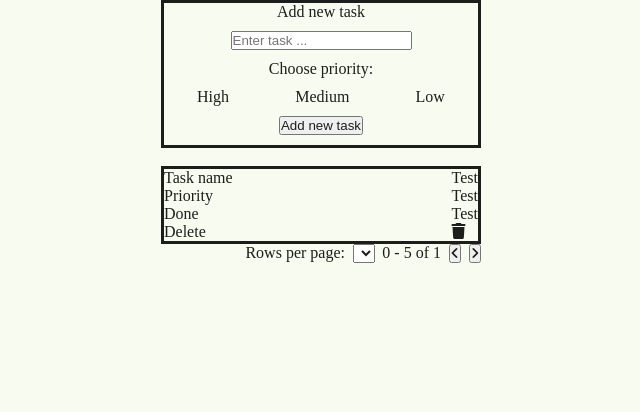
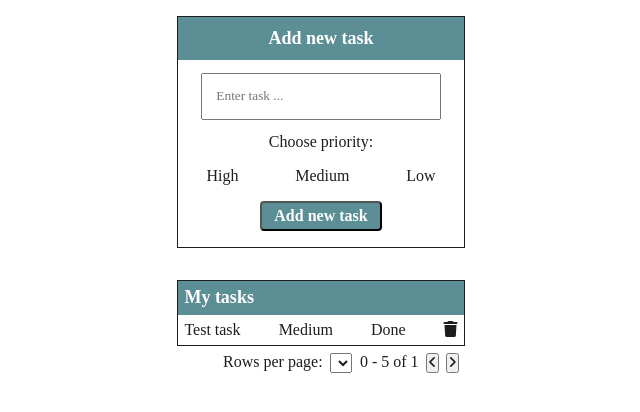
Before and after one commit to annazofka/task-manager, a plain HTML site: page index.html in a window 1280 px wide. Shown: the whole page, without its empty margins (319-959 px from the left). Drawn offline with Linux system fonts and the light colour scheme.

Commit message:
add basic styling

```diff
--- a/index.html
+++ b/index.html
@@ -11,8 +11,8 @@
 		<div class="app">
 			<div class="form-container">
 				<header class="form-container__header">Add new task</header>
-				<form>
-					<input type="text" class="form-container__task" id="task" name="task" placeholder="Enter task ..." />
+				<form class="add">
+					<input class="form-container__task" type="text" id="newTask" name="newTask" placeholder="Enter task ..." />
 					<p class="choose-prioriy-label">Choose priority:</p>
 					<ul class="form-container__priority">
 						<li class="form-container__priority__high">High</li>
@@ -22,31 +22,27 @@
 					<input class="form-container__submit" type="submit" value="Add new task" />
 				</form>
 			</div>
+		</div>
+		<div class="container">
+			<ul class="table-container">
+				<li class="table-row__header">
+					<!-- <header class="task-container__header-items"> -->
+					<p class="table-row__header__task-name">My tasks</p>
+					<!-- <p class="table-row__header__priority">Priority</p>
+					<p class="table-row__header__done">Done</p>
+					<p class="table-row__header__bin">Delete</p> -->
+					<!-- </header> -->
+				</li>
 
-			<br />
-
-			<div class="task-container">
-				<header class="task-container__header">
-					<p class="task-container__header__task-name">Task name</p>
-					<p class="task-container__header__priority">Priority</p>
-					<p class="task-container__header__done">Done</p>
-					<p class="task-container__header__bin">Delete</p>
-				</header>
-
-				<ul class="task-container__task-list">
-					<li class="task-container__task-list__task-name">
-						<span>Test</span>
-					</li>
-					<li class="task-container__task-list__priority">
-						<span>Test</span>
-					</li>
-					<li class="task-container__task-list__done">
-						<span>Test</span>
-					</li>
-					<li class="task-container__task-list__bin"></li>
-					<i class="fa-solid fa-trash" style="color: #1d1d1b"></i>
-				</ul>
-			</div>
+				<li class="table-row__task-list">
+					<p class="table-row__task-list__task-name">Test task</p>
+					<p class="table-row__task-list__priority">Medium</p>
+					<p class="table-row__task-list__done">Done</p>
+					<p class="table-row__task-list__bin">
+						<i class="fa-solid fa-trash" style="color: #1d1d1b"></i>
+					</p>
+				</li>
+			</ul>
 
 			<footer class="footer">
 				<div class="footer-container">
--- a/styles.css
+++ b/styles.css
@@ -1,7 +1,7 @@
 :root {
 	--blue: #5c8f95;
-	--yellow: #f4b966;
-	--off-white: #f8fbef;
+	--dark-blue: #015e69;
+	--white: #ffffff;
 	--black: #1d1d1b;
 }
 
@@ -10,29 +10,41 @@
 	padding: 0;
 	box-sizing: border-box;
 	color: var(--black);
+	font-family: 'Times New Roman';
 }
 
 body {
+	display: flex;
+	flex-direction: column;
+	justify-content: center;
+	align-items: center;
 	min-height: 100vh;
-	background-color: var(--off-white);
 }
 
 .app {
 	width: 20em;
 	margin: 0em auto;
+	padding: 1em;
 }
 
 .form-container {
-	border: solid var(--black);
+	border: 0.1em solid var(--black);
 }
 
 .form-container__header {
 	text-align: center;
+	background-color: var(--blue);
+	color: var(--white);
+	padding: 0.6em;
+	font-size: large;
+	font-weight: 600;
 }
 
 .form-container__task {
 	display: block;
-	margin: 10px auto;
+	margin: 1em auto;
+	padding: 1em;
+	width: 18em;
 }
 
 ul {
@@ -43,7 +55,7 @@ ul {
 
 .choose-prioriy-label {
 	text-align: center;
-	margin-bottom: 10px;
+	margin-bottom: 1em;
 }
 
 .form-container__priority {
@@ -53,21 +65,65 @@ ul {
 
 .form-container__submit {
 	display: block;
-	margin: 10px auto;
+	margin: 1em auto;
+	padding: 0.25em 0.75em;
+	border-radius: 0.25em;
+	font-size: 1em;
+	font-weight: 600;
+	color: var(--white);
+	text-align: center;
+	background-color: var(--blue);
+	transition-duration: 0.4s;
+	cursor: pointer;
 }
 
-.task-container {
-	border: solid var(--black);
-	display: flex;
-	justify-content: space-between;
+.form-container__submit:hover {
+	background-color: var(--dark-blue);
 }
 
-.task-container__header {
-	text-align: left;
+.container {
+	width: 20em;
+	height: 80vh;
+	margin: 0em auto;
+	padding: 1em;
+}
+.table-container {
+	border: 0.1em solid var(--black);
+	display: flex;
+	flex-direction: column;
+	justify-content: center;
+	align-items: center;
+	/* flex: 1 2 auto; */
+}
+
+.table-row__header {
+	display: flex;
+	flex-direction: row;
+	justify-content: space-between;
+	min-width: 100%;
+	background-color: var(--blue);
+	padding: 0.4em;
+}
+
+.table-row__header p {
+	color: var(--white);
+	font-size: large;
+	font-weight: 600;
+}
+
+.table-row__task-list {
+	display: flex;
+	flex-direction: row;
+	justify-content: space-between;
+	min-width: 100%;
+}
+.table-row__task-list p {
+	padding: 0.4em;
 }
 
 .footer-container {
 	display: flex;
 	justify-content: right;
 	gap: 0.48em;
+	padding: 0.4em;
 }
```
